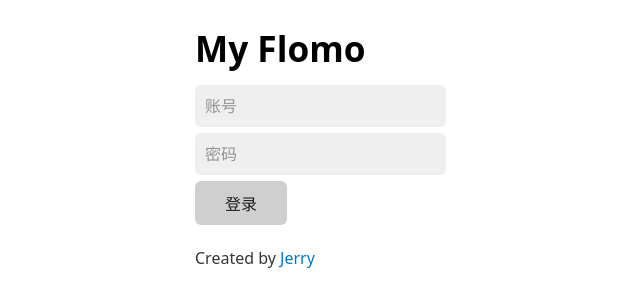
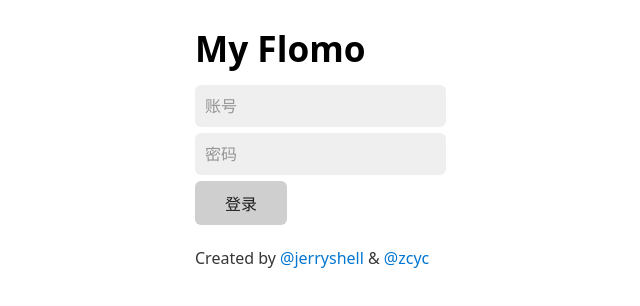
Before and after one commit to jerryshell/my-flomo-web, a React (Vite) app: page / in a window 1280 px wide. Shown: the top 306 px of the page, without its empty margins (45-685 px from the left). Built offline with nearby package versions, Linux system fonts and the light colour scheme; no server answers.

Commit message:
更新 Footer.jsx

```diff
--- a/src/compoments/Footer.jsx
+++ b/src/compoments/Footer.jsx
@@ -1,6 +1,10 @@
 const Footer = () => {
     return (
-        <p>Created by <a href="https://github.com/jerryshell" target='_blank'>Jerry</a></p>
+        <p>Created by
+            <a href="https://github.com/jerryshell" target='_blank'> @jerryshell </a>
+            &
+            <a href="https://github.com/zcyc" target='_blank'> @zcyc </a>
+        </p>
     )
 }
 
```
